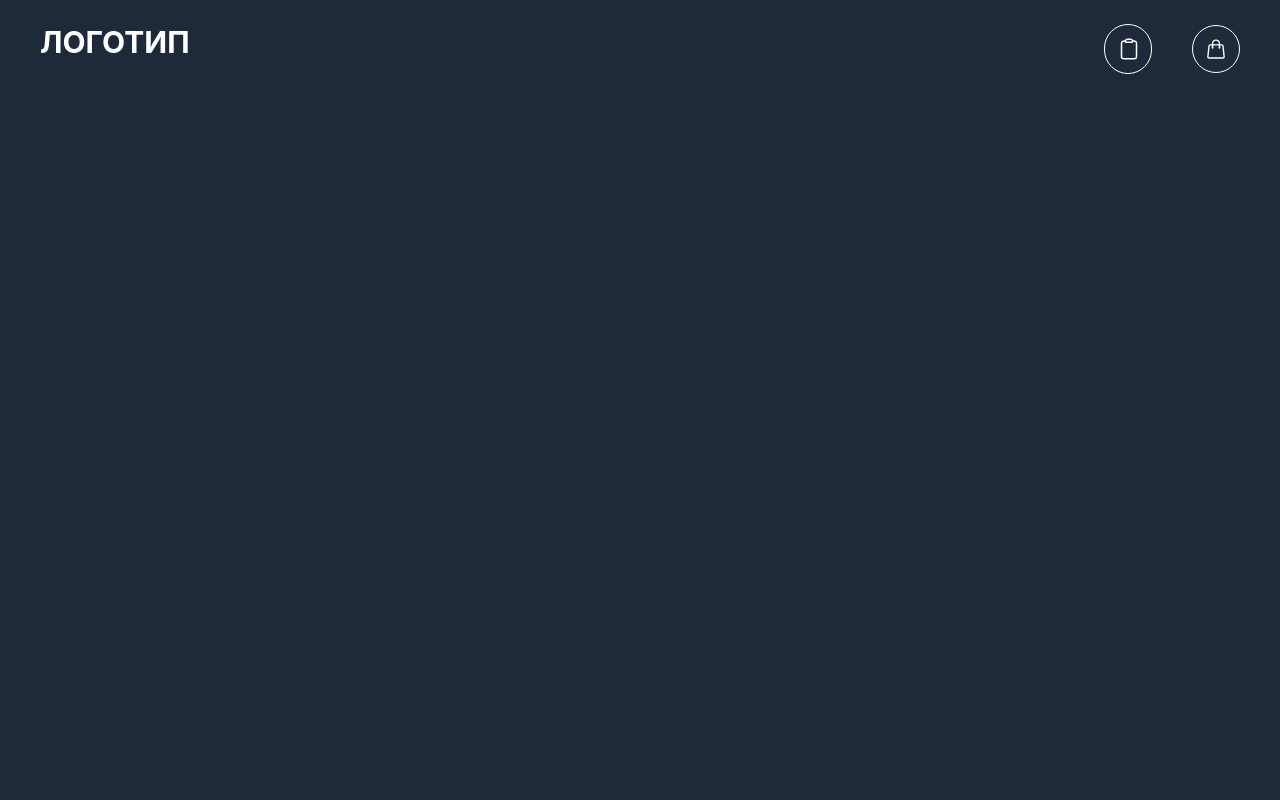
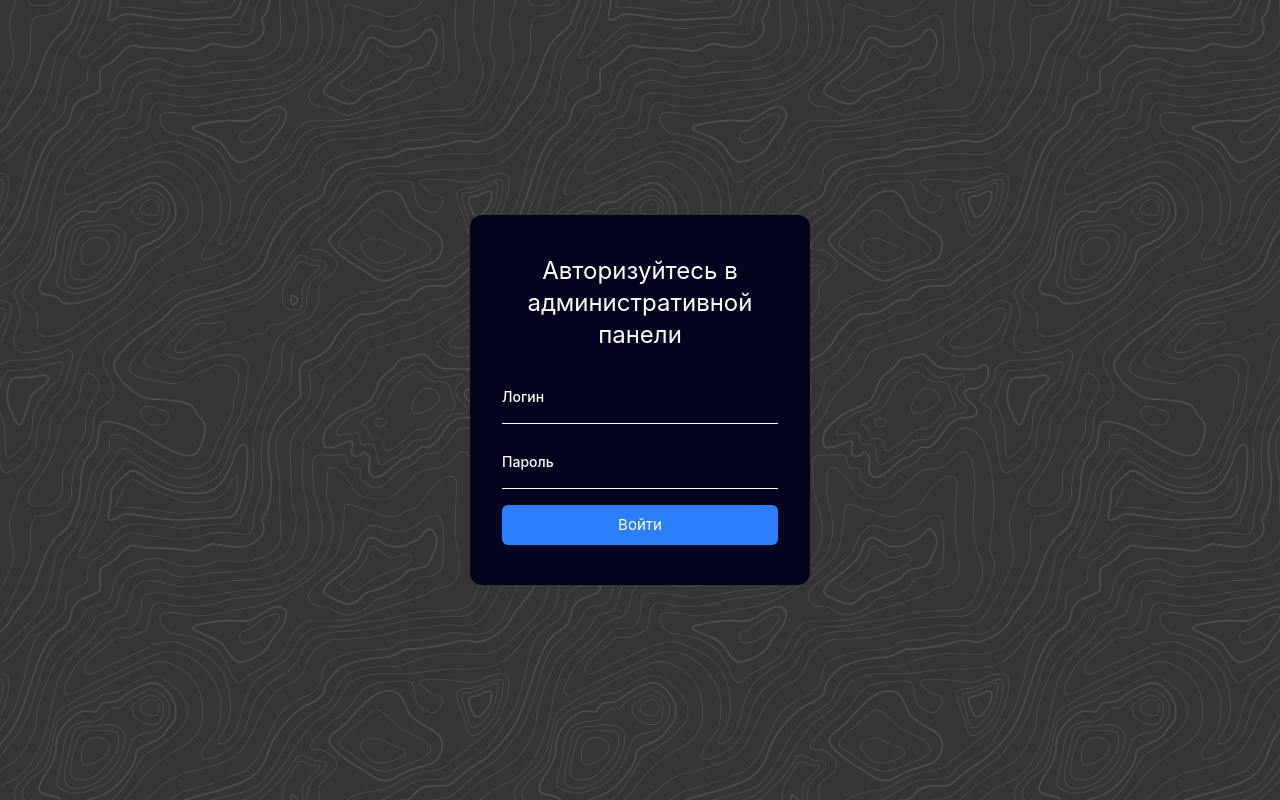
Before and after one commit to YummyABH/pizza, a Vue app: page /admin-login in a window 1280 px wide. Before the commit this address had no page. Built offline with nearby package versions, Linux system fonts and the light colour scheme; the HTML template or start-up script is replaced by a standard one.

Commit message:
feat(auth): добавлена страница авторизации, без функционала

```diff
--- /dev/null
+++ b/src/components/admin/AdminLoginPage.vue
@@ -0,0 +1,17 @@
+<script setup lang="ts">
+import LoginForm from '@/components/admin/auth/LoginForm.vue'
+</script>
+
+<template>
+  <div
+    class="relative text-white bg-[#353535] w-sceen h-screen flex justify-center"
+    style="background-image: url(/public/pattern2.svg)"
+  >
+    <div class="flex m-auto flex-col min-w-85 w-1/4 px-8 py-10 bg-[#04041f] rounded-xl">
+      <h1 class="text-center mb-4 text-2xl">Авторизуйтесь в административной панели</h1>
+      <div class="mt-2">
+        <LoginForm />
+      </div>
+    </div>
+  </div>
+</template>
--- /dev/null
+++ b/src/components/admin/auth/LoginForm.vue
@@ -0,0 +1,49 @@
+<script setup lang="ts">
+import { ref } from 'vue'
+import { useAdminAuthStore } from '@/stores/authStore'
+import FormInput from '@/components/ui/FormInput.vue'
+
+const authStore = useAdminAuthStore()
+
+// const handleLogin = async () => {
+//   try {
+//     console.log({ email: email.value, password: password.value })
+
+//     await authStore.login({ email: email.value, password: password.value })
+//   } catch (error) {
+//     console.error('Ошибка входа:', error)
+//   }
+// }
+</script>
+
+<template>
+  <form class="space-y-4">
+    <FormInput
+      id="login"
+      label="Логин"
+      type="text"
+      v-model="authStore.authData.login"
+      required
+      pattern="^[a-z0-9._%+-]+@[a-z0-9.-]+\.[a-z]{2,}$"
+    />
+    <FormInput
+      id="password"
+      label="Пароль"
+      type="password"
+      v-model="authStore.authData.password"
+      required
+      :minlength="8"
+    />
+    <button
+      type="submit"
+      class="cursor-pointer duration-200 w-full py-2 px-4 bg-blue-500 text-white rounded-md hover:bg-blue-600 active:bg-blue-700"
+    >
+      Войти
+    </button>
+    <!-- <p class="text-center text-sm mt-2 hover:underline">
+      <router-link to="/forgot-password" class="text-blue-500 hover:text-gray-700 active:green-400">
+        Забыли пароль?
+      </router-link>
+    </p> -->
+  </form>
+</template>
--- a/src/router/index.ts
+++ b/src/router/index.ts
@@ -2,6 +2,7 @@ import { createRouter, createWebHistory } from 'vue-router'
 import HomePage from '@/assets/pages/HomePage.vue'
 import OrderModalSide from '@/components/order/OrderModalSide.vue'
 import OrderHistory from '@/assets/pages/OrderHistory.vue'
+import AdminLoginPage from '@/components/admin/AdminLoginPage.vue'
 
 const router = createRouter({
   history: createWebHistory(import.meta.env.BASE_URL),
@@ -26,6 +27,12 @@ const router = createRouter({
       component: OrderHistory,
       meta: { lockScroll: false },
     },
+    {
+      path: '/admin-login',
+      name: 'AdminLoginPage',
+      component: AdminLoginPage,
+      meta: { lockScroll: true, noHeader: true },
+    },
   ],
 })
 
--- /dev/null
+++ b/src/stores/authStore.ts
@@ -0,0 +1,11 @@
+import { defineStore } from 'pinia'
+import { reactive, watch } from 'vue'
+
+export const useAdminAuthStore = defineStore('adminAuth', () => {
+  const authData = reactive({
+    password: '',
+    login: '',
+  })
+
+  return { authData }
+})
--- a/src/stores/dishesStore.ts
+++ b/src/stores/dishesStore.ts
@@ -1,5 +1,5 @@
 import { defineStore } from 'pinia'
-import { readonly, ref, watch } from 'vue'
+import { readonly, ref } from 'vue'
 
 export const useDishesStore = defineStore('dishes', () => {
   const dishes = ref([])
--- a/src/stores/orderHistoryStore.ts
+++ b/src/stores/orderHistoryStore.ts
@@ -1,7 +1,7 @@
 import { defineStore } from 'pinia'
 import { ref } from 'vue'
 
-export const useOrderHistoryStore = defineStore('orderInput', () => {
+export const useOrderHistoryStore = defineStore('orderHistory', () => {
   const historyOrder = ref([])
 
   function updateHistoryOrder(newValue) {
--- a/src/stores/orderInputStore.ts
+++ b/src/stores/orderInputStore.ts
@@ -1,5 +1,5 @@
 import { defineStore } from 'pinia'
-import { computed, reactive, ref, toRefs } from 'vue'
+import { computed, ref } from 'vue'
 import { useOrderStore } from '@/stores/orderStore.ts'
 
 export const useOrderInputStore = defineStore('orderInput', () => {
```
Also changed, not shown: public/pattern2.svg (added).
